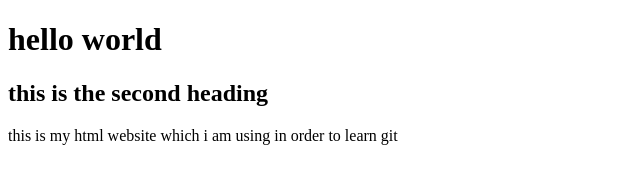
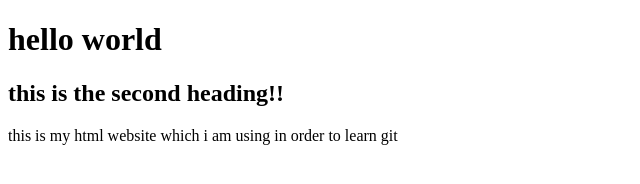
Before and after one commit to Foam-Ranther/First, a plain HTML site: page index.html in a window 1280 px wide. Shown: the full height of the page, 0-640 px from the left. Drawn offline with Linux system fonts and the light colour scheme.

Commit message:
conflicting

```diff
--- a/index.html
+++ b/index.html
@@ -7,7 +7,7 @@
 </head>
 <body>
     <h1>hello world</h1>
-    <h2>this is the second heading </h2>
+    <h2>this is the second heading!! </h2>
     <p>this is my html website which i am using in order to learn git</p>
 </body>
 </html>
```
